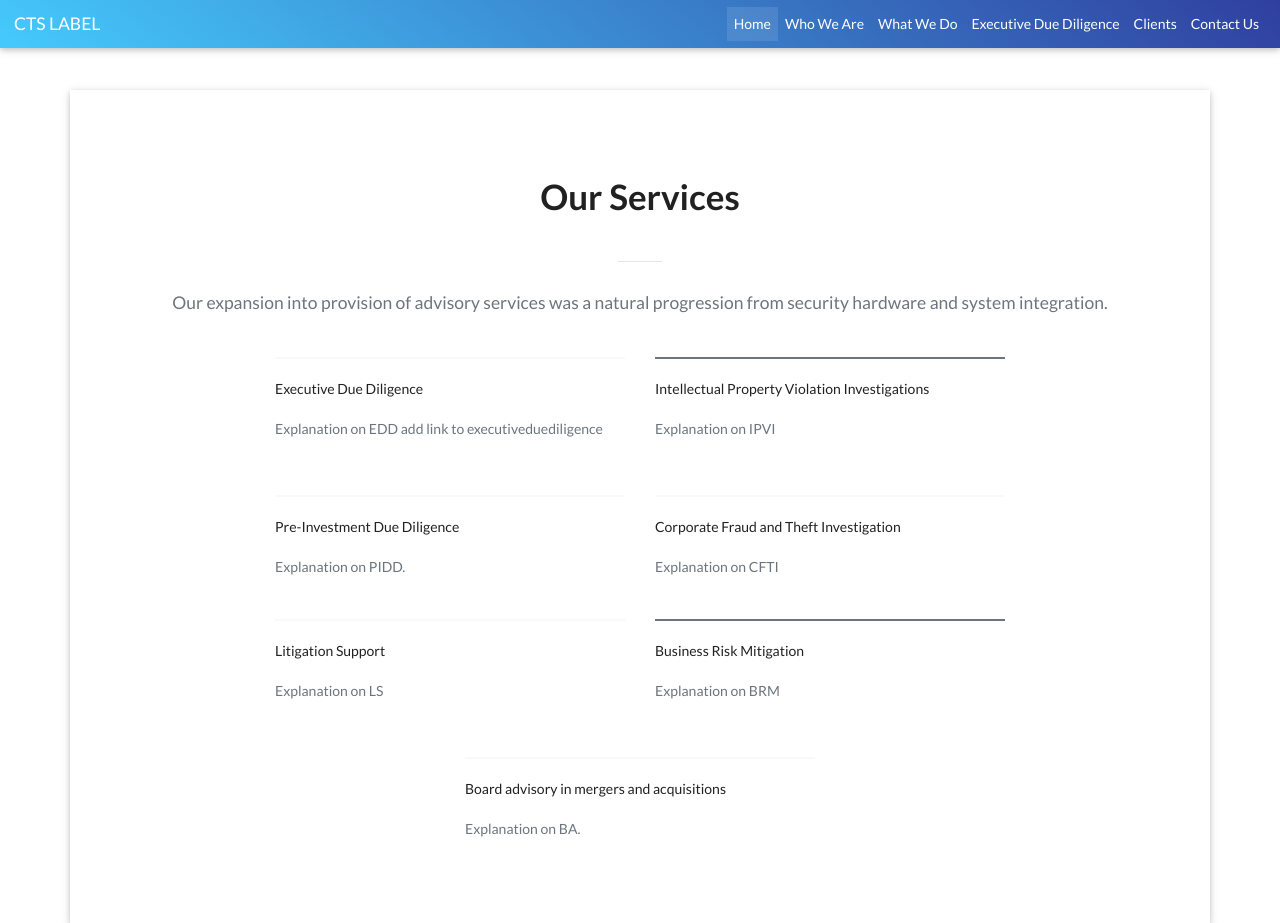
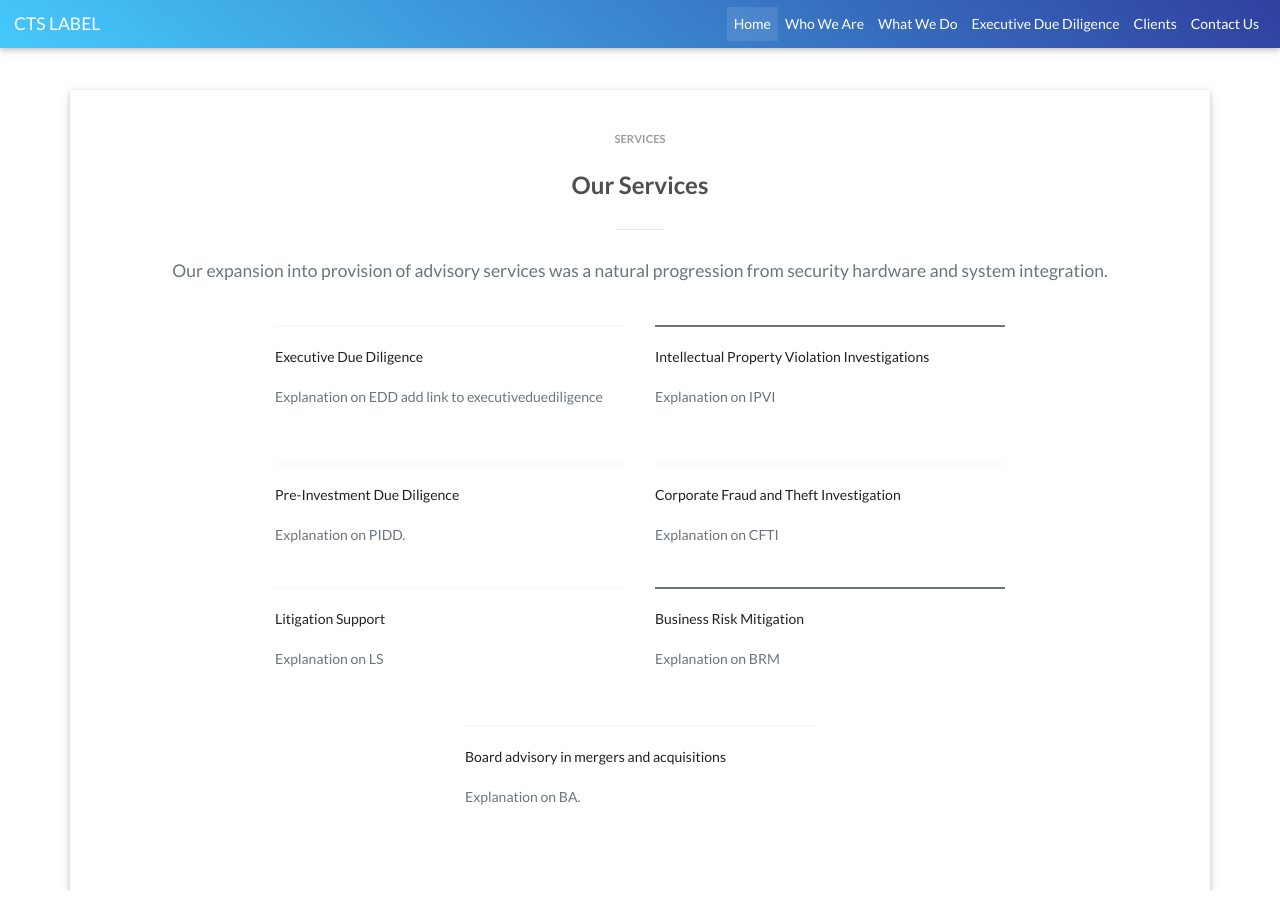
Before and after one commit to ankundn/CTL, a React (Create React App) app: page /service in a window 1280 px wide. After the commit the page ends 891 px from the top, so only its background shows below. Built offline with nearby package versions, Linux system fonts and the light colour scheme.

Commit message:
Changed the header font

```diff
--- a/src/components/Service.js
+++ b/src/components/Service.js
@@ -80,114 +80,12 @@ import React, { Component } from 'react';
 
 
 class Service extends Component  {
-  // state = {
-  //   collapseID: ""
-  // }
 
-  // toggleCollapse = collapseID => () => {
-  //   this.setState(prevState => ({
-  //     collapseID: prevState.collapseID !== collapseID ? collapseID : ""
-  //   }));
-  // }
   render () {
 
     return (
 
       <div>
-
-    {/* <h1 className="font-weight-bold text-center dark-grey-text pb-2">Our Services</h1>
-    <hr />
-       <p className="servicecontent">
-             Our expansion into provision of advisory services was a natural
-             progression from security hardware and system integration.
-        </p> */}
-
-
-
-        {/* <div className="servicerow">
-<div className="row">
-
-<div className="col-md-6 col-xl-3 mb-4">
-  <div className="card text-center bg-success text-white">
-    <div className="card-body">
-      <p className="mt-4 pt-2"><i className="far fa-object-ungroup fa-4x"></i></p>
-      <h5 className="font-weight-normal my-4 py-2">Intellectual Property Violation Investigations</h5>
-
-      <p className="mb-4">Short explanation on IP
-      </p>
-
-    </div>
-  </div>
-</div>
-
-<div className="col-md-6 col-xl-3 mb-4">
-  <div className="card text-center">
-    <div className="card-body">
-      <p className="mt-4 pt-2"><i className="fas fa-mobile-alt fa-4x grey-text"></i></p>
-      <h5 className="font-weight-normal my-4 py-2"><a className="dark-grey-text" href="/executiveduediligence">Executive Due Dilligence</a></h5>
-
-      <p className="text-muted mb-4">Click for more information</p>
-    </div>
-  </div>
-</div>
-
-<div className="col-md-6 col-xl-3 mb-4">
-  <div className="card text-center deep-purple lighten-1 text-white">
-    <div className="card-body">
-      <p className="mt-4 pt-2"><i className="fas fa-chart-line fa-4x"></i></p>
-      <h5 className="font-weight-normal my-4 py-2">Pre-Investment Due Diligence</h5>
-      <p className="mb-4">Short Explanation on Pre-Investment Due Dilligence</p>
-    </div>
-  </div>
-</div>
-
-
-
-</div>
-</div>
-       <div className="row">
-
-<div className="col-md-6 col-xl-3 mb-4">
-  <div className="card text-center bg-success text-white">
-    <div className="card-body">
-      <p className="mt-4 pt-2"><i className="far fa-object-ungroup fa-4x"></i></p>
-      <h5 className="font-weight-normal my-4 py-2">Corporate Fraud and Theft Investigation</h5>
-      <p className="mb-4">Short explanation on CFTI</p>
-    </div>
-  </div>
-</div>
-
-<div className="col-md-6 col-xl-3 mb-4">
-  <div className="card text-center">
-    <div className="card-body">
-      <p className="mt-4 pt-2"><i className="fas fa-mobile-alt fa-4x grey-text"></i></p>
-      <h5 className="font-weight-normal my-4 py-2">Litigation Support</h5>
-      <p className="text-muted mb-4">Short Explanation on LS</p>
-    </div>
-  </div>
-</div>
-
-<div className="col-md-6 col-xl-3 mb-4">
-  <div className="card text-center deep-purple lighten-1 text-white">
-    <div className="card-body">
-      <p className="mt-4 pt-2"><i className="fas fa-chart-line fa-4x"></i></p>
-      <h5 className="font-weight-normal my-4 py-2">Business Risk Mitigation</h5>
-      <p className="mb-4">Short Explanation on BRM</p>
-    </div>
-  </div>
-</div>
-
-<div className="col-md-6 col-xl-3">
-  <div className="card text-center">
-    <div className="card-body">
-      <p className="mt-4 pt-2"><i className="fas fa-bullhorn fa-4x grey-text"></i></p>
-      <h5 className="font-weight-normal my-4 py-2">Board Advisory</h5>
-      <p className="text-muted mb-4">Short Explanation on BA.</p>
-    </div>
-  </div>
-</div>
-
-</div> */}
 
 <div className="container z-depth-1 my-5 py-5">
 
@@ -196,10 +94,8 @@ class Service extends Component  {
 
 
 
-    {/* <h6 class="font-weight-bold text-center grey-text text-uppercase small mb-4">Services</h6> */}
-    <h2 className="h1-responsive font-weight-bold text-center my-5">
-      Our Services
-      </h2>
+    <h6 class="font-weight-bold text-center grey-text text-uppercase small mb-4">Services</h6>
+    <h2 class="font-weight-bold text-center dark-grey-text pb-2">Our Services</h2>
     <hr className="w-header my-4" />
     <p className="lead text-center text-muted pt-2 mb-5">Our expansion into provision of advisory services was a natural
              progression from security hardware and system integration.</p>
```
